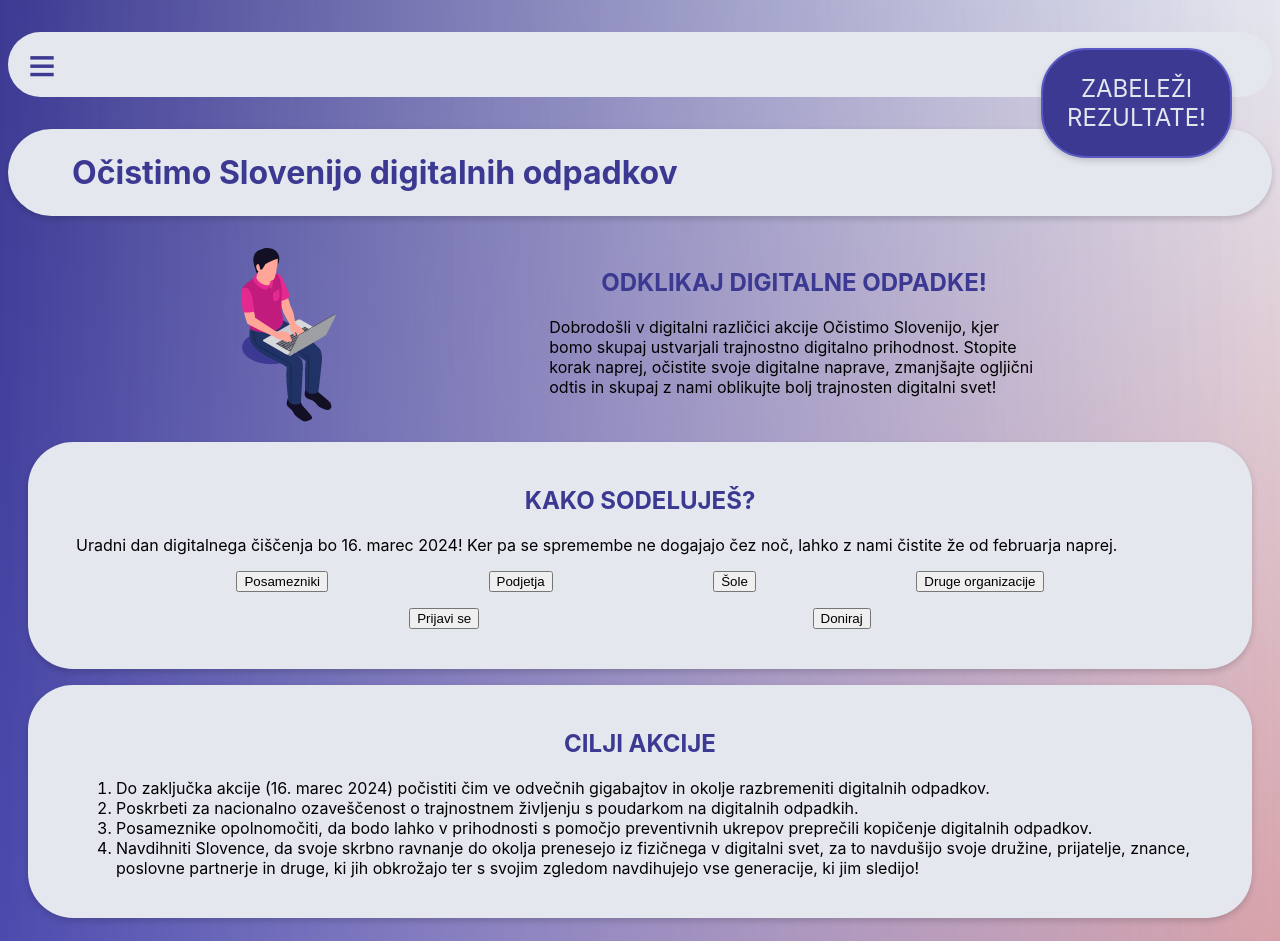
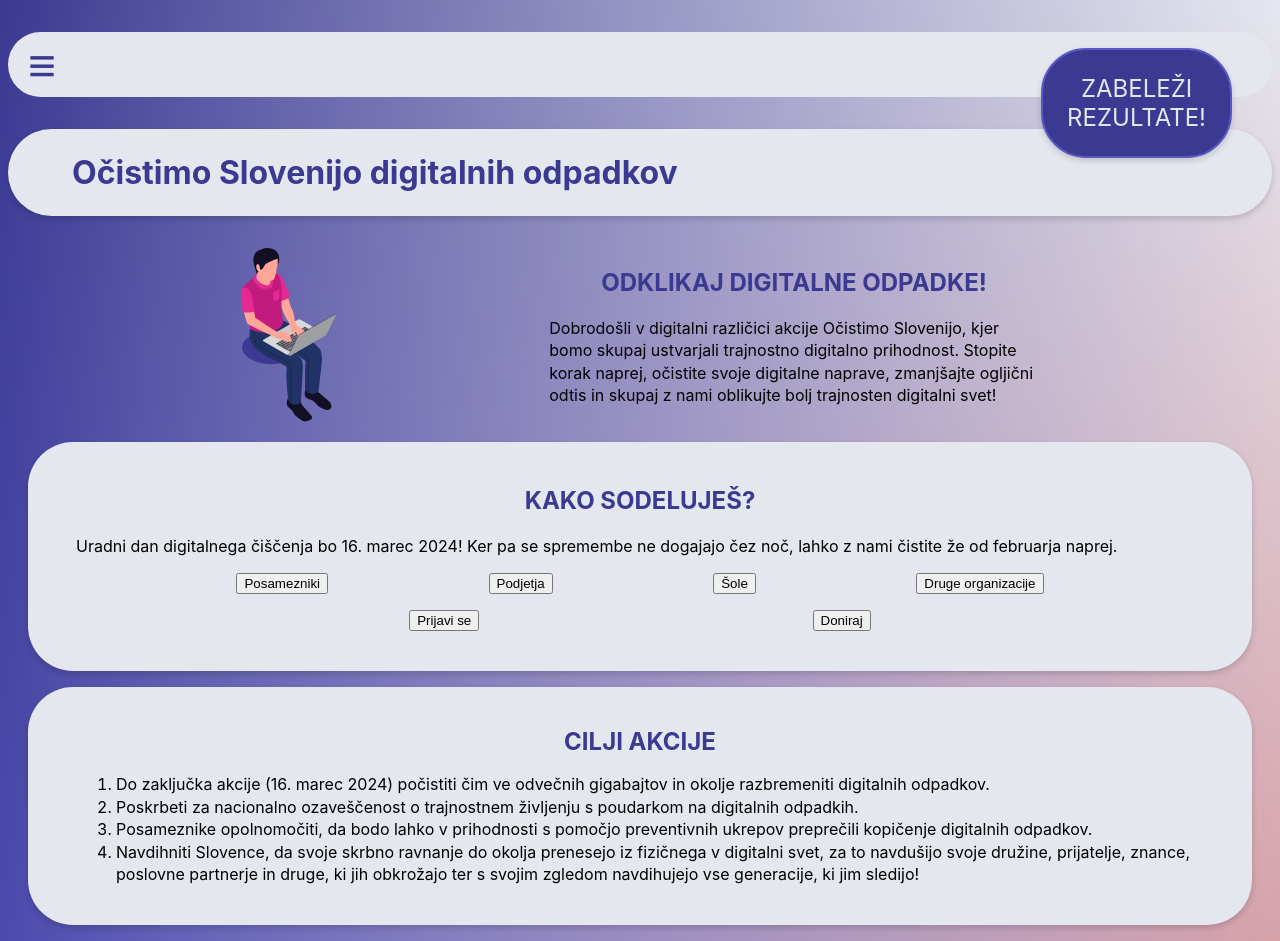
Before and after one commit to ewba/dcd-si, a Jekyll site: the page built from index.md, in a window 1280 px wide. Shown: the top 941 px of the page. Built offline with Jekyll 4.4.1, drawn with Linux system fonts in a browser that asks for light colours.

Commit message:
increased line spacing

```diff
--- a/_sass/main.scss
+++ b/_sass/main.scss
@@ -33,6 +33,10 @@ body {
   background-size: 100% 100%;
   color: $bodyColor;
   font-family: $bodyFont;
+}
+
+p, .para {
+  line-height: 1.4em;
 }
 
 .container{margin:0 20px;width:auto}
```
